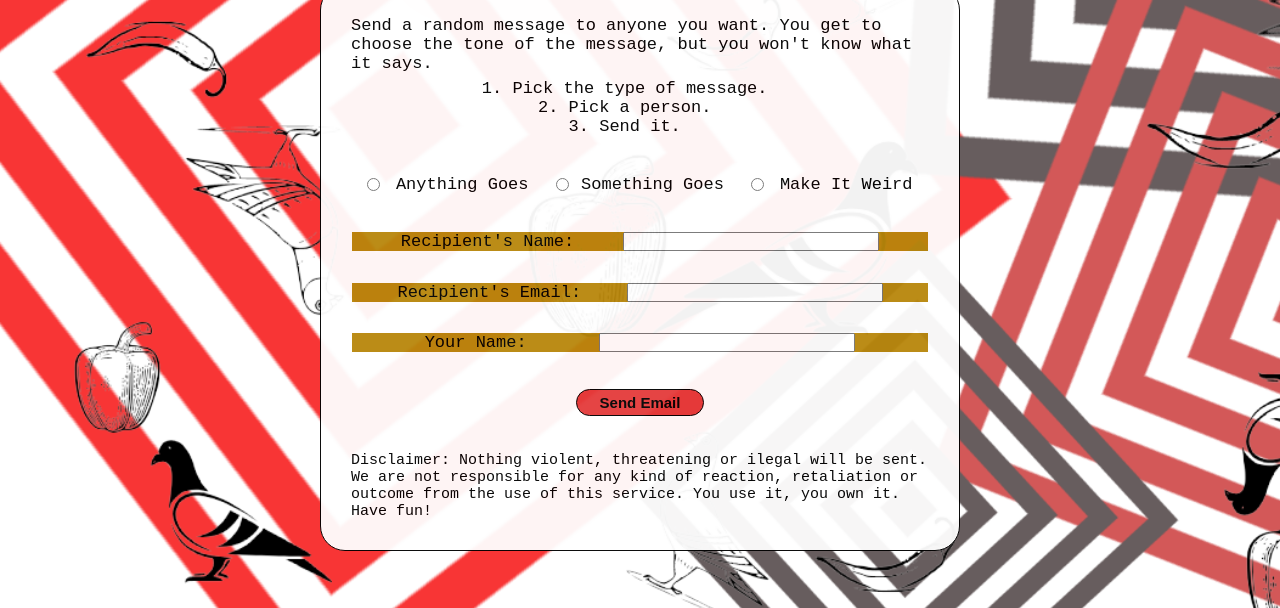
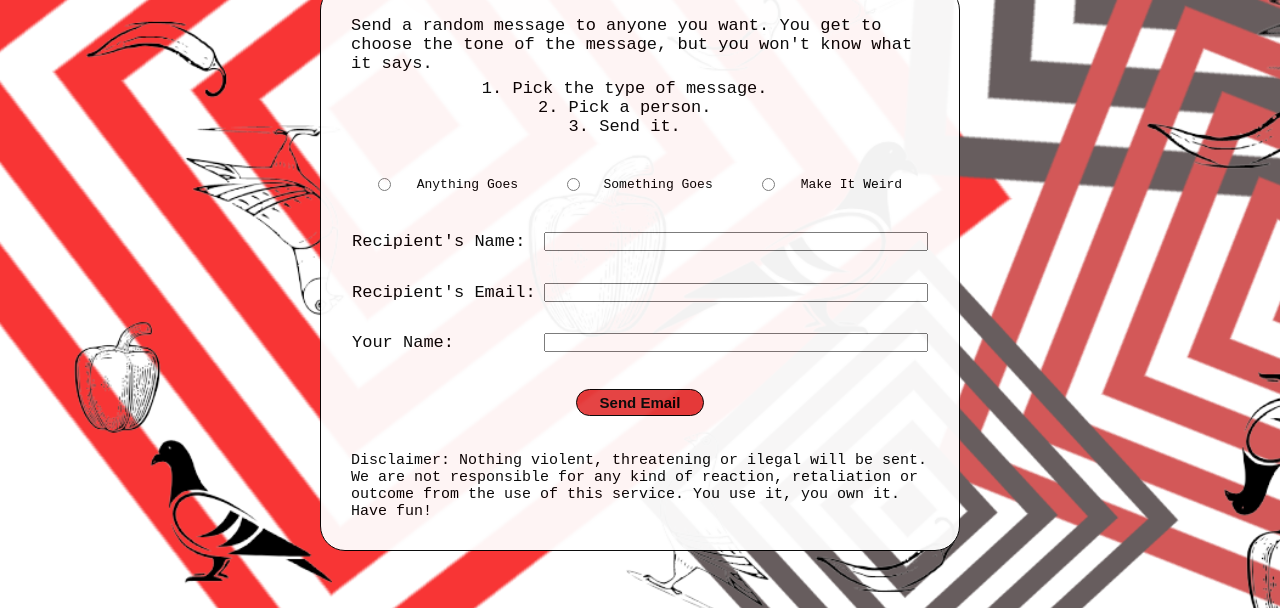
Before and after one commit to Flavsm/SpicyCourier, a plain HTML site: page index.html in a window 1280 px wide. Shown: the part 192-800 px from the top of the page. Drawn offline with Linux system fonts and the light colour scheme.

Commit message:
fixed mobile style

```diff
--- a/style.css
+++ b/style.css
@@ -22,7 +22,7 @@ body {
     align-items: center;
     flex-wrap: nowrap;
     background-color: white;
-    width: 80%;
+    width: 90vw;
     min-height: 80vh;
     border-radius: 25px;
     border: 1px solid black;
@@ -78,6 +78,7 @@ body {
     flex-direction: row;
     align-items: center;
     justify-content: space-around;
+    font-size: 13px;
 }
 
 .pickBox {
@@ -97,11 +98,14 @@ body {
     display: flex;
     justify-content: space-evenly;
     min-width: 50vw;
-    background-color: darkgoldenrod;
 }
 
 .infoLabel input {
-    min-width: 20vw;
+    min-width: 23vw;
+}
+
+.infoLabel label {
+    min-width: 37vw;
 }
 
 
@@ -153,6 +157,14 @@ footer {
     .infoLabel {
         min-width: 40vw;
     }
+
+    .infoLabel input {
+        min-width: 30vw;
+    }
+
+    .infoLabel label {
+        min-width: 15vw;
+    }
     footer {
         font-size: 15px;
     }
```
